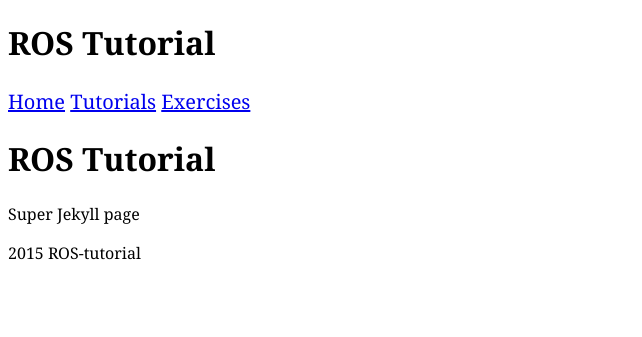
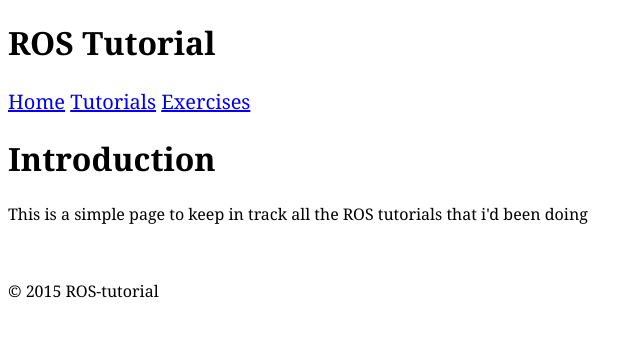
Before and after one commit to tatomolina/ROS-tutorial, a Jekyll site: the page built from index.html, in a window 1280 px wide. Shown: the top 337 px of the page, without its empty margins (0-642 px from the left). Built offline with Jekyll 4.4.1, drawn with Linux system fonts in a browser that asks for light colours; Markdown is read by kramdown in place of the engine named in the settings.

Commit message:
Changed index

```diff
--- a/_layouts/default.html
+++ b/_layouts/default.html
@@ -12,10 +12,10 @@
     </header>
     {{content}}
 
-
+    <br>
     <footer>
       <p>
-        2015 ROS-tutorial
+         © 2015 ROS-tutorial
       </p>
     </footer>
   </body>
--- a/index.html
+++ b/index.html
@@ -1,7 +1,7 @@
 ---
 layout: default
 ---
-<h1>ROS Tutorial</h1>
+<h1>Introduction</h1>
 <p>
-  Super Jekyll page
+  This is a simple page to keep in track all the ROS tutorials that i'd been doing
 </p>
```
